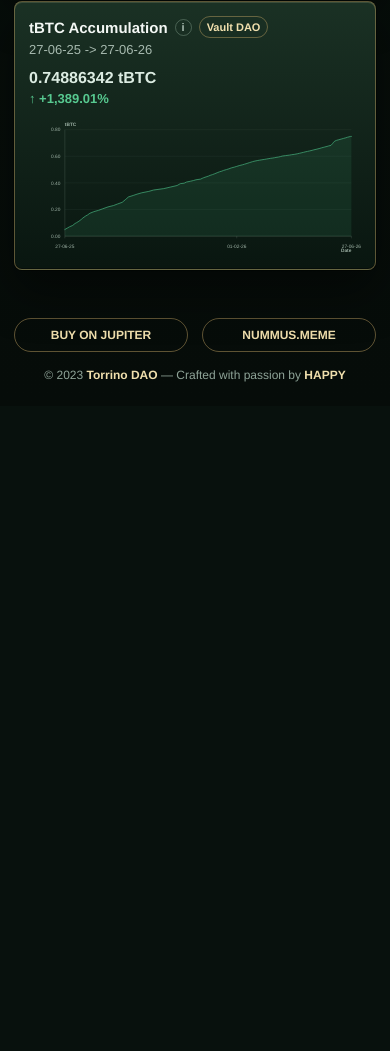
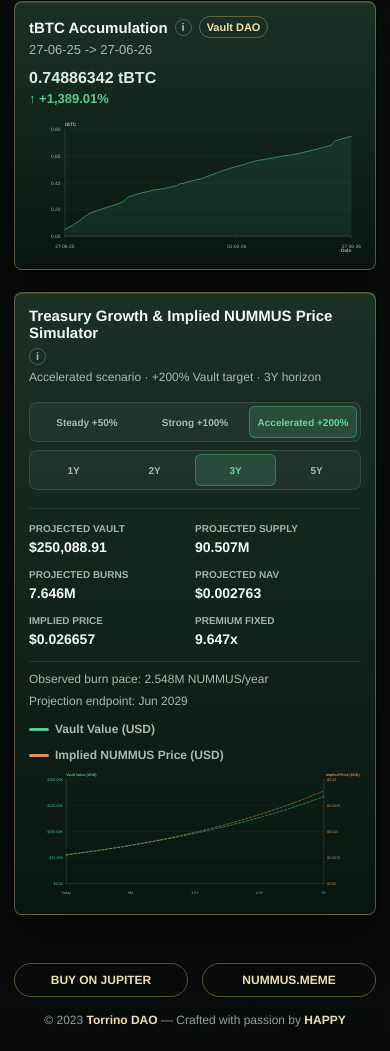
Before and after one commit to Happydao/nummus-nav-dashboard, a website built with Vite: page index.html in a window 390 px wide. Shown: the part 2450-3501 px from the top of the page. Before the commit the page ends 2856 px from the top, so only its background shows below. Built offline with nearby package versions, Linux system fonts and the light colour scheme.

Commit message:
Add treasury growth projection simulator

```diff
--- a/src/app/main.ts
+++ b/src/app/main.ts
@@ -1,6 +1,11 @@
 import "./styles.css";
 import { attachChartInteractions } from "../charts/interactions.js";
 import { lineChart, rangeButtons, type RangeKey } from "../charts/lineChart.js";
+import {
+  projectionChart,
+  type ProjectionScenario,
+  type ProjectionYears
+} from "../charts/projectionChart.js";
 import { kpi } from "../components/kpi.js";
 import { latestRecord, loadHistory, type DailySnapshot, type SupplySnapshot } from "../utils/history.js";
 import { numberCompact, percent, ratio, tbtcAxis, usd, usdCompact } from "../utils/format.js";
@@ -17,6 +22,8 @@ if (!app) {
 
 const root = app;
 let selectedRange: RangeKey = "ALL";
+let selectedProjectionScenario: ProjectionScenario = "accelerated";
+let selectedProjectionYears: ProjectionYears = 3;
 
 render().catch((error: unknown) => {
   root.innerHTML = `<div class="notice">${error instanceof Error ? error.message : "Unable to load dashboard"}</div>`;
@@ -166,6 +173,12 @@ async function render(): Promise<void> {
             info: "tBTC Accumulation shows how much tBTC the treasury has collected. A rising line means the treasury is accumulating more BTC exposure."
           })}
         </section>
+        ${projectionChart({
+          latest,
+          supplyHistory: history.supplyHistory ?? [],
+          scenario: selectedProjectionScenario,
+          years: selectedProjectionYears
+        })}
         <footer class="site-footer">
           <a class="footer-button" href="https://jup.ag/tokens/9JK2U7aEkp3tWaFNuaJowWRgNys5DVaKGxWk73VT5ray" target="_blank" rel="noreferrer">Buy on Jupiter</a>
           <p>
@@ -178,7 +191,24 @@ async function render(): Promise<void> {
     </div>
   `;
   attachRangeHandlers();
+  attachProjectionHandlers();
   attachChartInteractions(root);
+}
+
+function attachProjectionHandlers(): void {
+  for (const button of root.querySelectorAll<HTMLButtonElement>("[data-projection-scenario]")) {
+    button.addEventListener("click", () => {
+      selectedProjectionScenario = button.dataset.projectionScenario as ProjectionScenario;
+      void render();
+    });
+  }
+
+  for (const button of root.querySelectorAll<HTMLButtonElement>("[data-projection-years]")) {
+    button.addEventListener("click", () => {
+      selectedProjectionYears = Number(button.dataset.projectionYears) as ProjectionYears;
+      void render();
+    });
+  }
 }
 
 function vaultCompositionDetails(record: DailySnapshot): string {
--- a/src/app/styles.css
+++ b/src/app/styles.css
@@ -621,6 +621,10 @@ svg {
   color: #9a5a2d;
 }
 
+.chart-tooltip .tooltip-row.neutral b {
+  color: #405a4c;
+}
+
 .interactive-chart.hovering .chart-tooltip {
   display: flex;
 }
@@ -645,6 +649,165 @@ svg {
   color: #61511c;
   margin-top: 18px;
   padding: 14px 16px;
+}
+
+.projection-section {
+  margin-top: 22px;
+}
+
+.projection-head {
+  align-items: flex-start;
+  display: flex;
+  gap: 18px;
+  justify-content: space-between;
+}
+
+.projection-head > div:first-child {
+  display: flex;
+  flex-direction: column;
+  gap: 5px;
+}
+
+.projection-head > div:first-child > span,
+.projection-assumptions {
+  color: #a7baaf;
+  font-size: 12px;
+}
+
+.projection-controls {
+  align-items: flex-end;
+  display: flex;
+  flex-direction: column;
+  gap: 8px;
+}
+
+.projection-selector {
+  background: rgba(232, 238, 233, 0.05);
+  border: 1px solid rgba(232, 238, 233, 0.12);
+  border-radius: 8px;
+  display: grid;
+  grid-template-columns: repeat(3, minmax(112px, 1fr));
+  padding: 3px;
+}
+
+.projection-selector button {
+  background: transparent;
+  border: 0;
+  border-radius: 6px;
+  color: #a7baaf;
+  cursor: pointer;
+  font: inherit;
+  font-size: 11px;
+  font-weight: 700;
+  height: 32px;
+  padding: 0 10px;
+}
+
+.projection-selector button.active {
+  background: rgba(87, 201, 144, 0.16);
+  color: #66d59c;
+  box-shadow: inset 0 0 0 1px rgba(87, 201, 144, 0.38);
+}
+
+.horizon-selector {
+  grid-template-columns: repeat(4, minmax(54px, 1fr));
+}
+
+.projection-stats {
+  border-bottom: 1px solid rgba(138, 166, 148, 0.16);
+  border-top: 1px solid rgba(138, 166, 148, 0.16);
+  display: grid;
+  grid-template-columns: repeat(6, minmax(0, 1fr));
+  margin-top: 18px;
+  padding: 14px 0;
+}
+
+.projection-stats > div {
+  border-right: 1px solid rgba(138, 166, 148, 0.16);
+  display: flex;
+  flex-direction: column;
+  gap: 5px;
+  min-width: 0;
+  padding: 0 12px;
+}
+
+.projection-stats > div:first-child {
+  padding-left: 0;
+}
+
+.projection-stats > div:last-child {
+  border-right: 0;
+  padding-right: 0;
+}
+
+.projection-stats span {
+  color: #9fb3a7;
+  font-size: 10px;
+  font-weight: 700;
+  text-transform: uppercase;
+}
+
+.projection-stats strong {
+  color: #f4f8f5;
+  font-size: 16px;
+  overflow-wrap: anywhere;
+}
+
+.projection-assumptions {
+  display: flex;
+  flex-wrap: wrap;
+  gap: 8px 18px;
+  margin-top: 10px;
+}
+
+.projection-legend {
+  margin-top: 14px;
+}
+
+.legend-swatch.projection-vault {
+  background: #57c990;
+}
+
+.legend-swatch.projection-price {
+  background: #d79551;
+}
+
+.projection-canvas {
+  margin-top: 8px;
+}
+
+.projection-path {
+  fill: none;
+  stroke-dasharray: 7 5;
+  stroke-linecap: round;
+  stroke-linejoin: round;
+  stroke-width: 1.6;
+}
+
+.projection-vault-path {
+  stroke: #57c990;
+}
+
+.projection-price-path {
+  stroke: #d79551;
+}
+
+.projection-vault-axis,
+.projection-vault-tick {
+  fill: #57c990;
+}
+
+.projection-price-axis,
+.projection-price-tick {
+  fill: #d79551;
+}
+
+.projection-vault-axis-line {
+  stroke: rgba(87, 201, 144, 0.5);
+}
+
+.projection-price-axis-line {
+  stroke: rgba(215, 149, 81, 0.5);
 }
 
 .site-footer {
@@ -714,6 +877,24 @@ svg {
 
   .content {
     max-width: 100%;
+  }
+
+  .projection-head {
+    flex-direction: column;
+  }
+
+  .projection-controls {
+    align-items: stretch;
+    width: 100%;
+  }
+
+  .projection-stats {
+    grid-template-columns: repeat(3, minmax(0, 1fr));
+    row-gap: 14px;
+  }
+
+  .projection-stats > div:nth-child(3) {
+    border-right: 0;
   }
 }
 
@@ -812,6 +993,36 @@ svg {
     align-items: flex-start;
   }
 
+  .projection-selector {
+    grid-template-columns: repeat(3, minmax(0, 1fr));
+    width: 100%;
+  }
+
+  .projection-selector button {
+    font-size: 10px;
+    min-width: 0;
+    padding: 0 5px;
+  }
+
+  .horizon-selector {
+    grid-template-columns: repeat(4, minmax(0, 1fr));
+  }
+
+  .projection-stats {
+    grid-template-columns: repeat(2, minmax(0, 1fr));
+  }
+
+  .projection-stats > div,
+  .projection-stats > div:first-child,
+  .projection-stats > div:last-child {
+    border-right: 0;
+    padding: 0 8px 0 0;
+  }
+
+  .projection-stats strong {
+    font-size: 14px;
+  }
+
   .range-selector {
     grid-template-columns: repeat(5, minmax(0, 1fr));
     width: 100%;
--- a/src/charts/interactions.ts
+++ b/src/charts/interactions.ts
@@ -15,7 +15,7 @@ export function attachChartInteractions(root: ParentNode = document): void {
         label: string;
         x: number;
         y: number;
-        series?: Array<{ name: string; label: string; kind: "primary" | "secondary" }>;
+        series?: Array<{ name: string; label: string; kind: "primary" | "secondary" | "neutral" }>;
       }>;
     };
     const points = parsed.points;
--- /dev/null
+++ b/src/charts/projectionChart.ts
@@ -0,0 +1,295 @@
+import type { DailySnapshot, SupplySnapshot } from "../utils/history.js";
+import { numberCompact, ratio, usd, usdCompact } from "../utils/format.js";
+
+export type ProjectionScenario = "steady" | "strong" | "accelerated";
+export type ProjectionYears = 1 | 2 | 3 | 5;
+
+interface ProjectionChartOptions {
+  latest: DailySnapshot | null;
+  supplyHistory: SupplySnapshot[];
+  scenario: ProjectionScenario;
+  years: ProjectionYears;
+}
+
+interface ProjectionPoint {
+  date: string;
+  dateLabel: string;
+  vaultUsd: number;
+  supply: number;
+  burned: number;
+  nav: number;
+  impliedPrice: number;
+  x: number;
+  vaultY: number;
+  priceY: number;
+}
+
+const SCENARIOS: Record<ProjectionScenario, { label: string; growth: number }> = {
+  steady: { label: "Steady", growth: 0.5 },
+  strong: { label: "Strong", growth: 1 },
+  accelerated: { label: "Accelerated", growth: 2 }
+};
+
+const WIDTH = 1000;
+const HEIGHT = 390;
+const PAD = { top: 28, right: 112, bottom: 48, left: 112 };
+const INFO =
+  "This simulator starts from the latest real Vault Value, supply, NAV, and NUMMUS market premium. Vault Value grows to the selected scenario target by the end of the chosen horizon. Supply decreases using the average daily burn observed between the first reliable supply point and today. Projected NAV equals projected Vault Value divided by projected supply. Implied NUMMUS Price equals projected NAV multiplied by today's premium. These are mathematical scenarios, not market forecasts or financial advice.";
+
+export function projectionChart(options: ProjectionChartOptions): string {
+  const latest = options.latest;
+  if (
+    !latest ||
+    latest.vaultUsd === null ||
+    latest.supply === null ||
+    latest.nav === null ||
+    latest.marketPrice === null ||
+    latest.nav <= 0 ||
+    latest.supply <= 0
+  ) {
+    return `
+      <section class="chart chart-full projection-section">
+        <h2>Treasury Growth &amp; Implied NUMMUS Price Simulator</h2>
+        <div class="empty">A complete current snapshot is required for projections</div>
+      </section>
+    `;
+  }
+
+  const burnRate = observedBurnRate(options.supplyHistory, latest);
+  const premium = latest.marketPrice / latest.nav;
+  const scenario = SCENARIOS[options.scenario];
+  const totalMonths = options.years * 12;
+  const rawPoints = Array.from({ length: totalMonths + 1 }, (_, month) => {
+    const date = addUtcMonths(latest.date, month);
+    const elapsedDays = daysBetween(latest.date, date);
+    const vaultUsd = latest.vaultUsd as number * (1 + scenario.growth) ** (month / totalMonths);
+    const supply = Math.max(1, (latest.supply as number) - burnRate.perDay * elapsedDays);
+    const nav = vaultUsd / supply;
+    return {
+      date,
+      dateLabel: month === 0 ? "Today" : formatProjectionDate(date),
+      vaultUsd,
+      supply,
+      burned: (latest.supply as number) - supply,
+      nav,
+      impliedPrice: nav * premium
+    };
+  });
+
+  const vaultMax = niceCeil(Math.max(...rawPoints.map((point) => point.vaultUsd)));
+  const priceMax = niceCeil(Math.max(...rawPoints.map((point) => point.impliedPrice)));
+  const plotWidth = WIDTH - PAD.left - PAD.right;
+  const plotHeight = HEIGHT - PAD.top - PAD.bottom;
+  const points: ProjectionPoint[] = rawPoints.map((point, index) => {
+    const x = PAD.left + (index / totalMonths) * plotWidth;
+    return {
+      ...point,
+      x,
+      vaultY: PAD.top + (1 - point.vaultUsd / vaultMax) * plotHeight,
+      priceY: PAD.top + (1 - point.impliedPrice / priceMax) * plotHeight
+    };
+  });
+  const endpoint = points.at(-1) as ProjectionPoint;
+  const vaultTicks = makeTicks(0, vaultMax, 5);
+  const priceTicks = makeTicks(0, priceMax, 5);
+  const timeTicks = makeTimeTicks(points, options.years);
+
+  return `
+    <section class="chart chart-full projection-section interactive-chart" data-chart-id="projection">
+      <div class="projection-head">
+        <div>
+          <div class="chart-title-row">
+            <h2>Treasury Growth &amp; Implied NUMMUS Price Simulator</h2>
+            ${infoTip(INFO)}
+          </div>
+          <span>${scenario.label} scenario · +${scenario.growth * 100}% Vault target · ${options.years}Y horizon</span>
+        </div>
+        <div class="projection-controls">
+          ${scenarioButtons(options.scenario)}
+          ${horizonButtons(options.years)}
+        </div>
+      </div>
+
+      <div class="projection-stats">
+        ${stat("Projected Vault", usd(endpoint.vaultUsd))}
+        ${stat("Projected Supply", numberCompact(endpoint.supply))}
+        ${stat("Projected Burns", numberCompact(endpoint.burned))}
+        ${stat("Projected NAV", usd(endpoint.nav))}
+        ${stat("Implied Price", usd(endpoint.impliedPrice))}
+        ${stat("Premium Fixed", ratio(premium))}
+      </div>
+
+      <div class="projection-assumptions">
+        <span>Observed burn pace: ${numberCompact(burnRate.perYear)} NUMMUS/year</span>
+        <span>Projection endpoint: ${formatProjectionDate(endpoint.date)}</span>
+      </div>
+
+      <div class="chart-legend projection-legend" aria-label="Projection legend">
+        <span><i class="legend-swatch projection-vault"></i>Vault Value (USD)</span>
+        <span><i class="legend-swatch projection-price"></i>Implied NUMMUS Price (USD)</span>
+      </div>
+
+      <div class="chart-canvas projection-canvas">
+        <svg viewBox="0 0 ${WIDTH} ${HEIGHT}" role="img" aria-label="Projected Vault Value and implied NUMMUS price">
+          <text class="axis-title projection-vault-axis" x="${PAD.left}" y="${PAD.top - 10}">Vault Value (USD)</text>
+          <text class="axis-title projection-price-axis" x="${WIDTH - 4}" y="${PAD.top - 10}" text-anchor="end">Implied Price (USD)</text>
+          ${vaultTicks
+            .map((tick, index) => {
+              const y = PAD.top + (1 - tick / vaultMax) * plotHeight;
+              return `
+                <line class="grid-line" x1="${PAD.left}" y1="${y}" x2="${WIDTH - PAD.right}" y2="${y}" />
+                <text class="tick-label projection-vault-tick" x="${PAD.left - 10}" y="${y + 4}" text-anchor="end">${usdCompact(tick)}</text>
+                <text class="tick-label projection-price-tick" x="${WIDTH - PAD.right + 10}" y="${y + 4}" text-anchor="start">${usd(priceTicks[index])}</text>
+              `;
+            })
+            .join("")}
+          ${timeTicks
+            .map(
+              (tick) => `
+                <line class="x-tick-line" x1="${tick.x}" y1="${HEIGHT - PAD.bottom}" x2="${tick.x}" y2="${HEIGHT - PAD.bottom + 5}" />
+                <text class="tick-label x-tick" x="${tick.x}" y="${HEIGHT - 17}" text-anchor="middle">${tick.label}</text>
+              `
+            )
+            .join("")}
+          <line class="axis-line projection-vault-axis-line" x1="${PAD.left}" y1="${PAD.top}" x2="${PAD.left}" y2="${HEIGHT - PAD.bottom}" />
+          <line class="axis-line projection-price-axis-line" x1="${WIDTH - PAD.right}" y1="${PAD.top}" x2="${WIDTH - PAD.right}" y2="${HEIGHT - PAD.bottom}" />
+          <line class="axis-line" x1="${PAD.left}" y1="${HEIGHT - PAD.bottom}" x2="${WIDTH - PAD.right}" y2="${HEIGHT - PAD.bottom}" />
+          <path class="projection-path projection-vault-path" d="${makePath(points, "vaultY")}" />
+          <path class="projection-path projection-price-path" d="${makePath(points, "priceY")}" />
+          <line class="crosshair" x1="${PAD.left}" y1="${PAD.top}" x2="${PAD.left}" y2="${HEIGHT - PAD.bottom}" />
+          <circle class="hover-dot" cx="${points[0].x}" cy="${points[0].vaultY}" r="5" />
+          <rect class="hover-capture" x="${PAD.left}" y="${PAD.top}" width="${plotWidth}" height="${plotHeight}" />
+        </svg>
+        <div class="chart-tooltip"></div>
+      </div>
+      <script type="application/json" class="chart-data">${JSON.stringify({
+        points: points.map((point) => ({
+          date: point.date,
+          dateLabel: point.dateLabel,
+          value: point.vaultUsd,
+          x: point.x,
+          y: point.vaultY,
+          label: usd(point.vaultUsd),
+          series: [
+            { name: "Vault Value", label: usd(point.vaultUsd), kind: "primary" },
+            { name: "Implied Price", label: usd(point.impliedPrice), kind: "secondary" },
+            { name: "Supply", label: numberCompact(point.supply), kind: "neutral" },
+            { name: "Projected Burns", label: numberCompact(point.burned), kind: "neutral" },
+            { name: "NAV", label: usd(point.nav), kind: "neutral" }
+          ]
+        }))
+      })}</script>
+    </section>
+  `;
+}
+
+function observedBurnRate(history: SupplySnapshot[], latest: DailySnapshot): { perDay: number; perYear: number } {
+  const first = [...history]
+    .filter((point) => Number.isFinite(point.supply) && point.date < latest.date)
+    .sort((a, b) => a.date.localeCompare(b.date))[0];
+  if (!first || latest.supply === null) return { perDay: 0, perYear: 0 };
+  const elapsedDays = daysBetween(first.date, latest.date);
+  if (elapsedDays <= 0) return { perDay: 0, perYear: 0 };
+  const perDay = Math.max(0, first.supply - latest.supply) / elapsedDays;
+  return { perDay, perYear: perDay * 365.25 };
+}
+
+function scenarioButtons(selected: ProjectionScenario): string {
+  return `
+    <div class="projection-selector" aria-label="Projection scenario">
+      ${(Object.entries(SCENARIOS) as Array<[ProjectionScenario, (typeof SCENARIOS)[ProjectionScenario]]>)
+        .map(
+          ([key, scenario]) =>
+            `<button type="button" data-projection-scenario="${key}" class="${key === selected ? "active" : ""}">${scenario.label} +${scenario.growth * 100}%</button>`
+        )
+        .join("")}
+    </div>
+  `;
+}
+
+function horizonButtons(selected: ProjectionYears): string {
+  const years: ProjectionYears[] = [1, 2, 3, 5];
+  return `
+    <div class="projection-selector horizon-selector" aria-label="Projection horizon">
+      ${years
+        .map(
+          (year) =>
+            `<button type="button" data-projection-years="${year}" class="${year === selected ? "active" : ""}">${year}Y</button>`
+        )
+        .join("")}
+    </div>
+  `;
+}
+
+function stat(label: string, value: string): string {
+  return `<div><span>${label}</span><strong>${value}</strong></div>`;
+}
+
+function infoTip(text: string): string {
+  return `
+    <span class="info-tip" tabindex="0" aria-label="${escapeHtml(text)}">
+      i
+      <span class="info-popover" role="tooltip">${escapeHtml(text)}</span>
+    </span>
+  `;
+}
+
+function addUtcMonths(date: string, months: number): string {
+  const value = new Date(`${date}T00:00:00.000Z`);
+  value.setUTCMonth(value.getUTCMonth() + months);
+  return value.toISOString().slice(0, 10);
+}
+
+function daysBetween(start: string, end: string): number {
+  return Math.max(
+    0,
+    (new Date(`${end}T00:00:00.000Z`).getTime() - new Date(`${start}T00:00:00.000Z`).getTime()) /
+      86_400_000
+  );
+}
+
+function formatProjectionDate(date: string): string {
+  return new Intl.DateTimeFormat("en-US", { month: "short", year: "numeric", timeZone: "UTC" }).format(
+    new Date(`${date}T00:00:00.000Z`)
+  );
+}
+
+function makePath(points: ProjectionPoint[], key: "vaultY" | "priceY"): string {
+  return points
+    .map((point, index) => `${index === 0 ? "M" : "L"} ${point.x.toFixed(2)} ${point[key].toFixed(2)}`)
+    .join(" ");
+}
+
+function makeTicks(min: number, max: number, count: number): number[] {
+  const step = (max - min) / (count - 1);
+  return Array.from({ length: count }, (_, index) => min + step * index);
+}
+
+function makeTimeTicks(points: ProjectionPoint[], years: number): Array<{ x: number; label: string }> {
+  const indexes = [0, 0.25, 0.5, 0.75, 1].map((ratio) => Math.round((points.length - 1) * ratio));
+  return [...new Set(indexes)].map((index) => ({
+    x: points[index].x,
+    label: index === 0 ? "Today" : formatHorizonMonth(index)
+  }));
+}
+
+function formatHorizonMonth(month: number): string {
+  if (month < 12) return `${month}M`;
+  if (month % 12 === 0) return `${month / 12}Y`;
+  return `${(month / 12).toFixed(1)}Y`;
+}
+
+function niceCeil(value: number): number {
+  if (value <= 0) return 1;
+  const magnitude = 10 ** Math.floor(Math.log10(value));
+  return Math.ceil(value / magnitude) * magnitude;
+}
+
+function escapeHtml(value: string): string {
+  return value
+    .replaceAll("&", "&amp;")
+    .replaceAll("<", "&lt;")
+    .replaceAll(">", "&gt;")
+    .replaceAll('"', "&quot;")
+    .replaceAll("'", "&#039;");
+}
```
